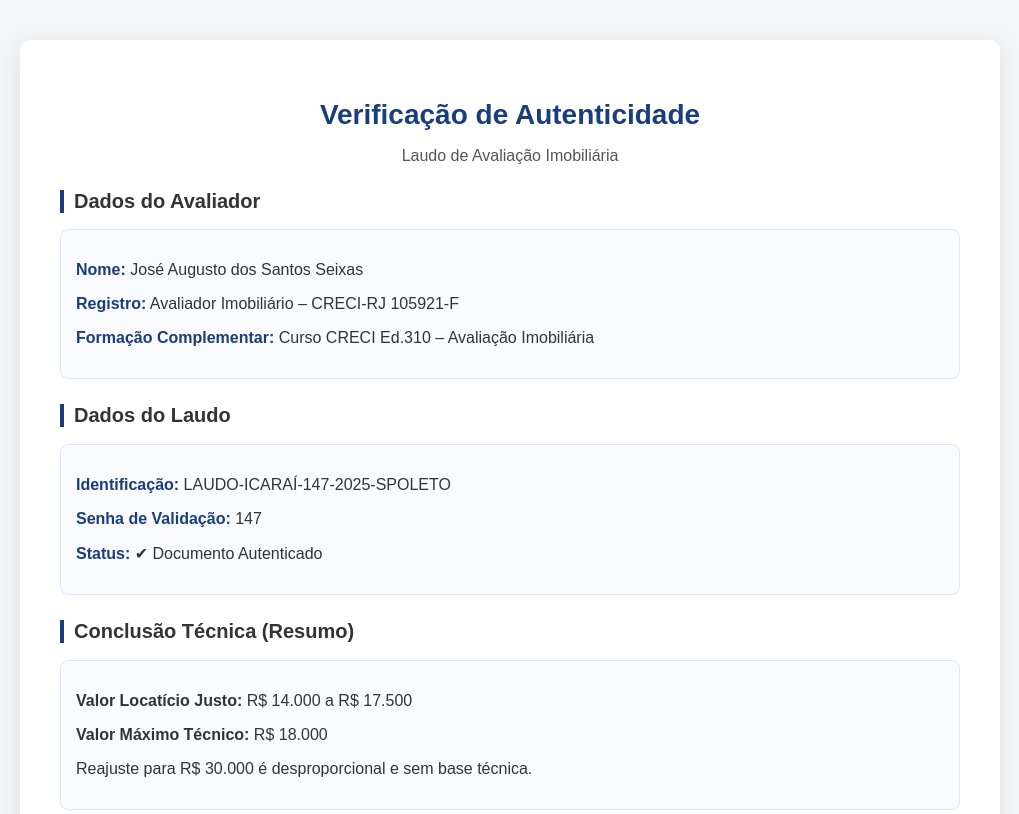
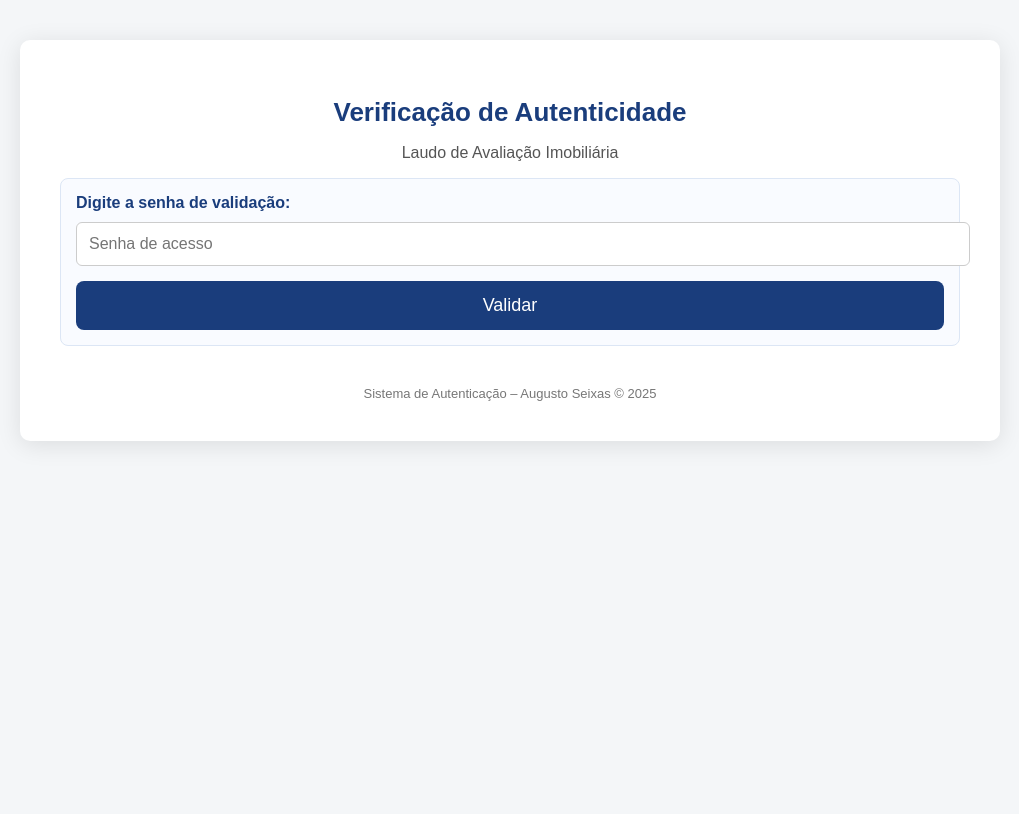
Before and after one commit to AugustoSeixasCorretorAvaliador/laudo-icara--147, a plain HTML site: page index.html in a window 1280 px wide. Shown: the top 814 px of the page, without its empty margins (130-1149 px from the left). Drawn offline with Linux system fonts and the light colour scheme.

Commit message:
Refactor HTML structure and styles for authentication page
Updated title and meta tags for clarity. Adjusted styles for headings and added password input styles. Enhanced content structure with strong tags.

```diff
--- a/index.html
+++ b/index.html
@@ -4,14 +4,11 @@
 <meta charset="UTF-8">
 <meta name="viewport" content="width=device-width, initial-scale=1.0">
 
-<title>Autenticação – Laudo de Avaliação Imobiliária | Augusto Seixas CRECI 105921-F</title>
+<title>Autenticação – Laudo de Avaliação Imobiliária</title>
 
-<meta name="description" content="Sistema de autenticação de Laudo de Avaliação Imobiliária emitido por Augusto Seixas – Avaliador Imobiliário CRECI-RJ 105921-F. Validação online via QR Code.">
+<meta name="robots" content="noindex, nofollow">
 <meta name="author" content="Augusto Seixas">
-<meta name="robots" content="noindex, nofollow">
-<meta property="og:title" content="Autenticação – Laudo de Avaliação Imobiliária">
-<meta property="og:description" content="Validação digital de laudo técnico de avaliação imobiliária com segurança e QR Code.">
-<meta property="og:type" content="website">
+<meta name="description" content="Sistema de autenticação de Laudo de Avaliação Imobiliária emitido por Augusto Seixas – Avaliador Imobiliário CRECI-RJ 105921-F.">
 
 <style>
     body {
@@ -32,18 +29,11 @@
     }
 
     h1 {
-        font-size: 28px;
+        font-size: 26px;
         font-weight: 700;
         margin-bottom: 5px;
+        text-align: center;
         color: #1a3d7c;
-        text-align: center;
-    }
-
-    h2 {
-        font-size: 20px;
-        margin-top: 25px;
-        border-left: 4px solid #1a3d7c;
-        padding-left: 10px;
     }
 
     .box {
@@ -54,9 +44,36 @@
         margin-top: 10px;
     }
 
-    .label {
+    label {
         font-weight: bold;
         color: #1a3d7c;
+    }
+
+    input[type="password"] {
+        width: 100%;
+        padding: 12px;
+        margin-top: 10px;
+        border: 1px solid #ccc;
+        border-radius: 6px;
+        font-size: 16px;
+    }
+
+    button {
+        width: 100%;
+        background: #1a3d7c;
+        color: #fff;
+        font-size: 18px;
+        padding: 14px;
+        margin-top: 15px;
+        border: none;
+        border-radius: 8px;
+        cursor: pointer;
+    }
+
+    button:hover { background: #16346a; }
+
+    .hidden {
+        display: none;
     }
 
     .download-btn {
@@ -76,6 +93,13 @@
         background: #16346a;
     }
 
+    h2 {
+        font-size: 20px;
+        margin-top: 25px;
+        border-left: 4px solid #1a3d7c;
+        padding-left: 10px;
+    }
+
     footer {
         margin-top: 40px;
         text-align: center;
@@ -83,6 +107,22 @@
         color: #777;
     }
 </style>
+
+<script>
+function validarSenha() {
+    const senha = document.getElementById("senha").value;
+    const conteudo = document.getElementById("conteudo");
+    const erro = document.getElementById("erro");
+
+    if (senha === "147") {
+        conteudo.classList.remove("hidden");
+        erro.style.display = "none";
+        window.scrollTo(0, 0);
+    } else {
+        erro.style.display = "block";
+    }
+}
+</script>
 
 </head>
 
@@ -93,33 +133,45 @@
 <h1>Verificação de Autenticidade</h1>
 <p style="text-align:center; color:#555;">Laudo de Avaliação Imobiliária</p>
 
+<!-- ÁREA DE SENHA -->
+<div class="box">
+    <label>Digite a senha de validação:</label>
+    <input type="password" id="senha" placeholder="Senha de acesso">
+    <button onclick="validarSenha()">Validar</button>
+    <p id="erro" style="color:#b30000; display:none; font-weight:bold; margin-top:10px;">Senha incorreta. Tente novamente.</p>
+</div>
+
+<!-- CONTEÚDO OCULTO ATÉ VALIDAR A SENHA -->
+<div id="conteudo" class="hidden">
+
 <h2>Dados do Avaliador</h2>
 <div class="box">
-    <p><span class="label">Nome:</span> José Augusto dos Santos Seixas</p>
-    <p><span class="label">Registro:</span> Avaliador Imobiliário – CRECI-RJ 105921-F</p>
-    <p><span class="label">Formação Complementar:</span> Curso CRECI Ed.310 – Avaliação Imobiliária</p>
+    <p><strong>Nome:</strong> José Augusto dos Santos Seixas</p>
+    <p><strong>Registro:</strong> Avaliador Imobiliário – CRECI-RJ 105921-F</p>
+    <p><strong>Formação Complementar:</strong> Curso CRECI Ed.310 – Avaliação Imobiliária</p>
 </div>
 
 <h2>Dados do Laudo</h2>
 <div class="box">
-    <p><span class="label">Identificação:</span> LAUDO-ICARAÍ-147-2025-SPOLETO</p>
-    <p><span class="label">Senha de Validação:</span> 147</p>
-    <p><span class="label">Status:</span> ✔ Documento Autenticado</p>
+    <p><strong>Identificação:</strong> LAUDO-ICARAÍ-147-2025-SPOLETO</p>
+    <p><strong>Status:</strong> ✔ Documento Autenticado</p>
 </div>
 
 <h2>Conclusão Técnica (Resumo)</h2>
 <div class="box">
     <p><strong>Valor Locatício Justo:</strong> R$ 14.000 a R$ 17.500</p>
     <p><strong>Valor Máximo Técnico:</strong> R$ 18.000</p>
-    <p>Reajuste para R$ 30.000 é desproporcional e sem base técnica.</p>
+    <p>Reajuste pretendido de R$ 30.000 é desproporcional e sem base técnica.</p>
 </div>
 
 <a href="Laudo_Avaliacao_Jose_Augusto.pdf" class="download-btn">
 📄 Baixar Laudo de Avaliação Completo (PDF)
 </a>
 
+</div>
+
 <footer>
-    Sistema de Autenticação – Augusto Seixas © 2025
+Sistema de Autenticação – Augusto Seixas © 2025
 </footer>
 
 </div>
```
